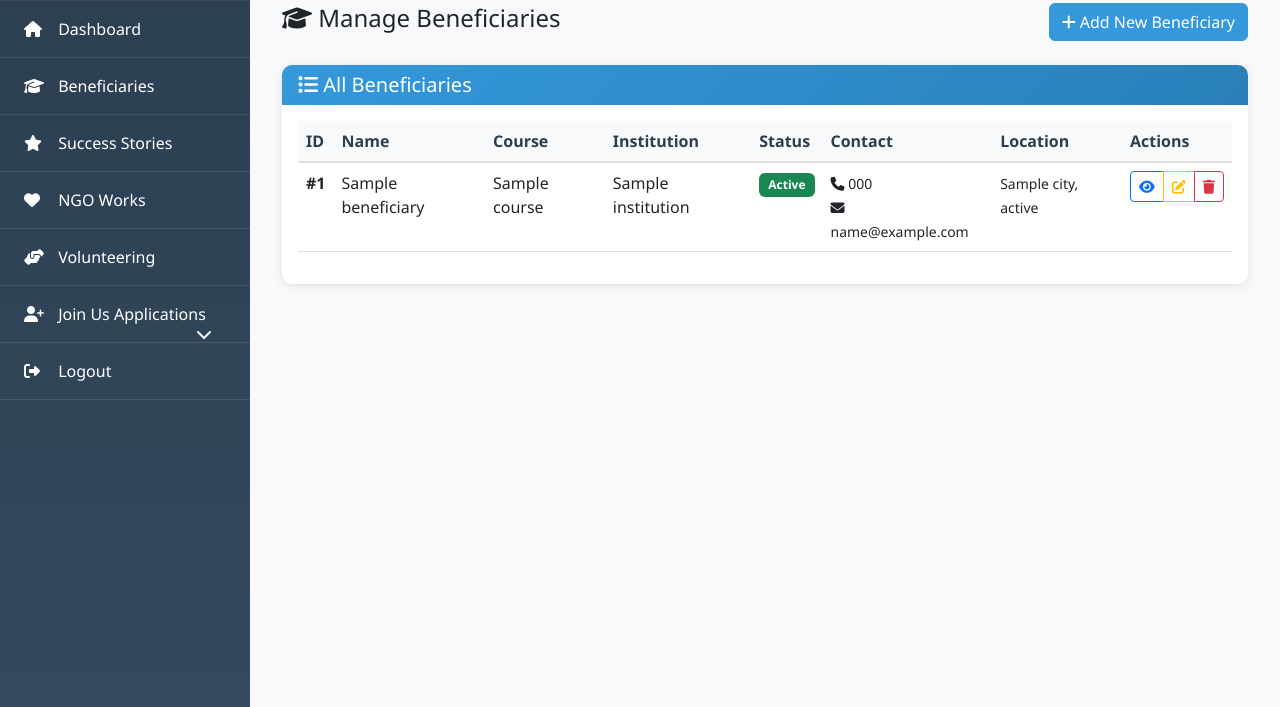
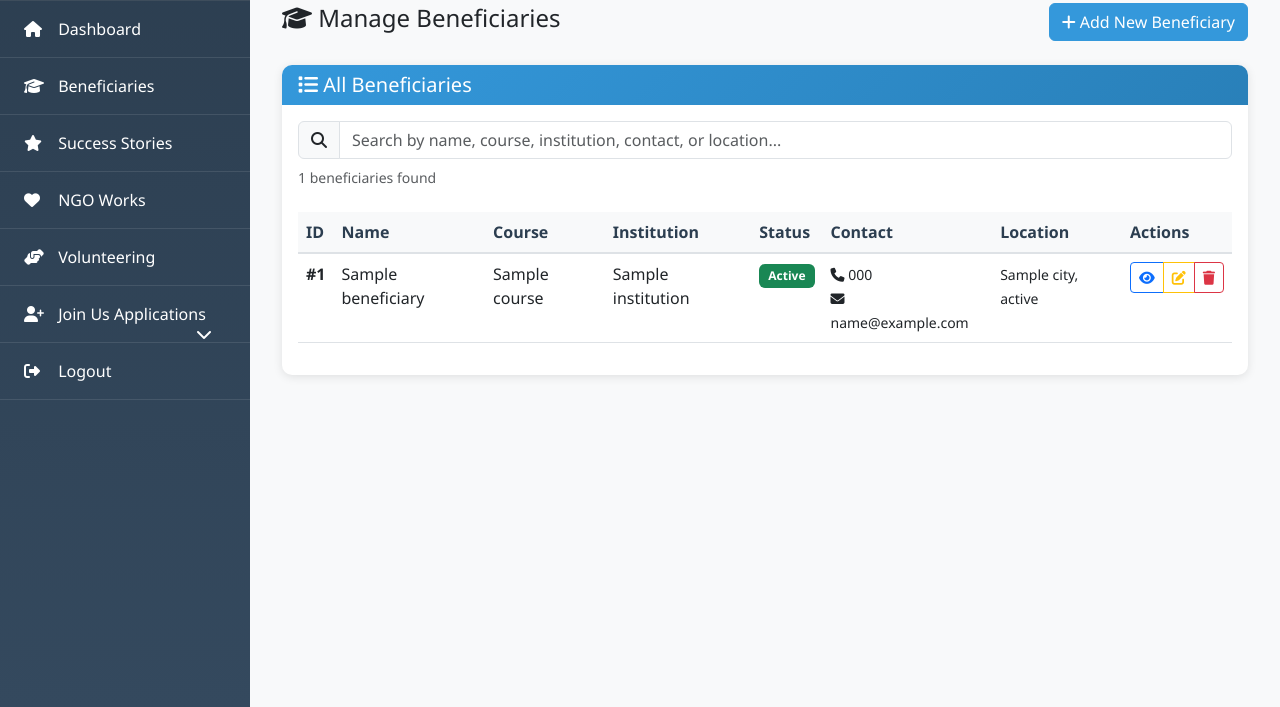
Before and after one commit to webdevshivam/updated_bharatpur_foundation, a CodeIgniter 4 app: the page made by app/Views/admin/beneficiaries/index.php in a window 1280 px wide. Shown: the part 93-800 px from the top of the page. Run offline with PHP 8.4 and a stand-in for CodeIgniter, Linux system fonts and the light colour scheme; the template is opened without the code that fills it: most values are stand-ins (such as "Sample title", 1, 10 or a date in 2020); data that the repository does not hold is empty; some libraries are stand-ins or nearby versions.

Commit message:
Assistant checkpoint: Add search functionality to beneficiaries admin page
Assistant generated file changes:
- app/Views/admin/beneficiaries/index.php: Add search functionality to filter beneficiaries, Add search script to filter beneficiaries table

---

User prompt:

https: //nayantaratrust.in/index.php/admin/beneficiaries ---> please give search funcality in that page so i can edit or delete entry via searching
Replit-Commit-Author: Assistant
Replit-Commit-Session-Id: 0e385a8d-eb6f-4233-9637-25b2f183413b

```diff
--- a/app/Views/admin/beneficiaries/index.php
+++ b/app/Views/admin/beneficiaries/index.php
@@ -15,6 +15,23 @@
     </div>
     <div class="card-body">
         <?php if (!empty($beneficiaries)): ?>
+            <!-- Search Bar -->
+            <div class="mb-4">
+                <div class="input-group">
+                    <span class="input-group-text">
+                        <i class="fas fa-search"></i>
+                    </span>
+                    <input type="text"
+                           id="searchInput"
+                           class="form-control"
+                           placeholder="Search by name, course, institution, contact, or location..."
+                           onkeyup="searchBeneficiaries()">
+                </div>
+                <small class="text-muted mt-2 d-block">
+                    <span id="resultCount"><?= count($beneficiaries) ?></span> beneficiaries found
+                </small>
+            </div>
+
             <div class="table-responsive">
                 <table class="table table-hover">
                     <thead>
@@ -98,6 +115,39 @@
 
 <script>
     var page_title = 'Manage Beneficiaries';
+
+    function searchBeneficiaries() {
+        const searchInput = document.getElementById('searchInput');
+        const filter = searchInput.value.toLowerCase();
+        const table = document.querySelector('.table-responsive table tbody');
+        const rows = table.getElementsByTagName('tr');
+        let visibleCount = 0;
+
+        for (let i = 0; i < rows.length; i++) {
+            const row = rows[i];
+            const cells = row.getElementsByTagName('td');
+            let found = false;
+
+            // Search through all cells in the row
+            for (let j = 0; j < cells.length; j++) {
+                const cellText = cells[j].textContent || cells[j].innerText;
+                if (cellText.toLowerCase().indexOf(filter) > -1) {
+                    found = true;
+                    break;
+                }
+            }
+
+            if (found) {
+                row.style.display = '';
+                visibleCount++;
+            } else {
+                row.style.display = 'none';
+            }
+        }
+
+        // Update result count
+        document.getElementById('resultCount').textContent = visibleCount;
+    }
 </script>
 
 <?= $this->endSection() ?>
```
